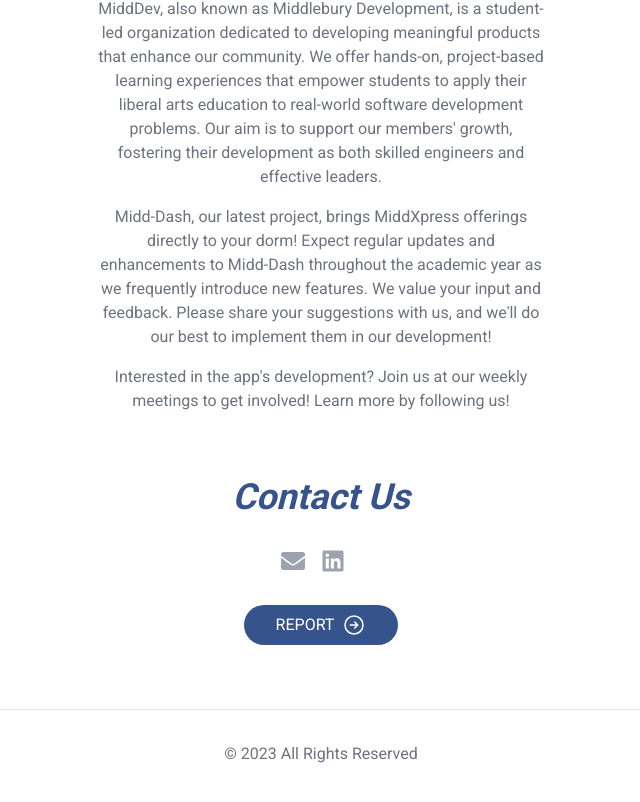
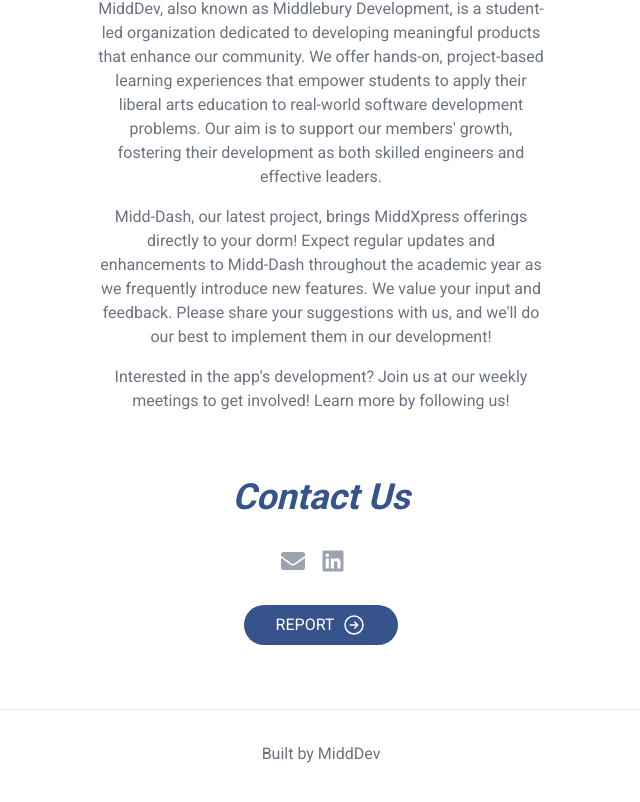
Before and after one commit to jacobzhang22/middDash-fork, a Next.js app: page / in a window 1280 px wide. Shown: the part 1195-1997 px from the top of the page, without its empty margins (319-959 px from the left). Built offline with nearby package versions, Linux system fonts and the light colour scheme; no server answers; the database is empty.

Commit message:
fixed footer

```diff
--- a/src/app/layout.js
+++ b/src/app/layout.js
@@ -21,7 +21,7 @@
             <Header />
             {children}
             <footer className="border-t p-8 text-center text-gray-500 mt-16">
-              &copy; 2023 All Rights Reserved
+              Built by MiddDev
             </footer>
           </AppProvider>
         </main>
```
